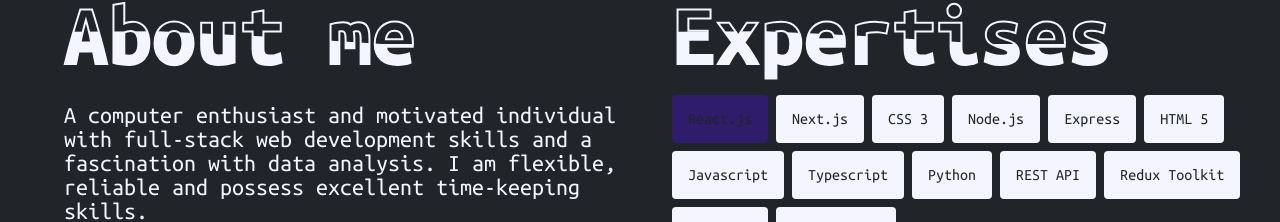
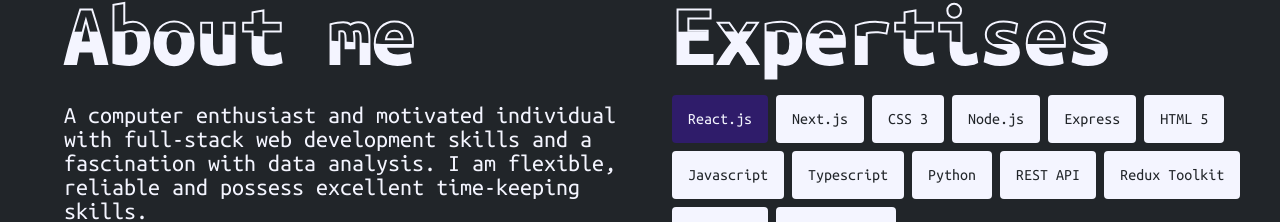
Before and after one commit to Bunningss/portfolio_, a Next.js app: page /about in a window 1280 px wide. In both pictures the pointer is over the element "React.js". Shown: the part 293-515 px from the top of the page. Built offline with nearby package versions, Linux system fonts and the light colour scheme.

Commit message:
skill comp style fix

```diff
--- a/src/Components/Skill/Skill.module.css
+++ b/src/Components/Skill/Skill.module.css
@@ -12,5 +12,6 @@
 }
 
 .skill:hover {
+  color: var(--color-accent);
   background-color: var(--color-secondary);
 }
```
